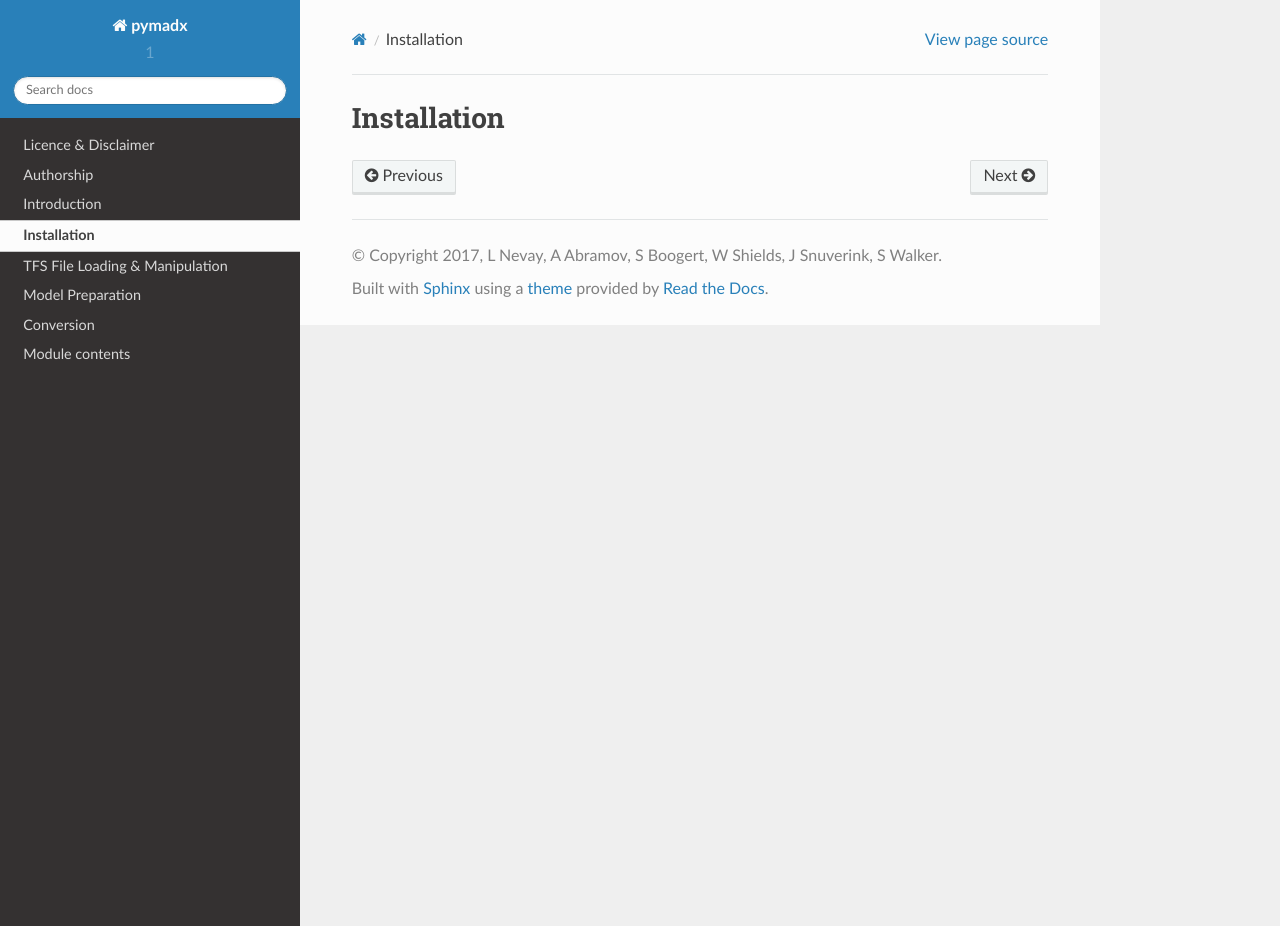
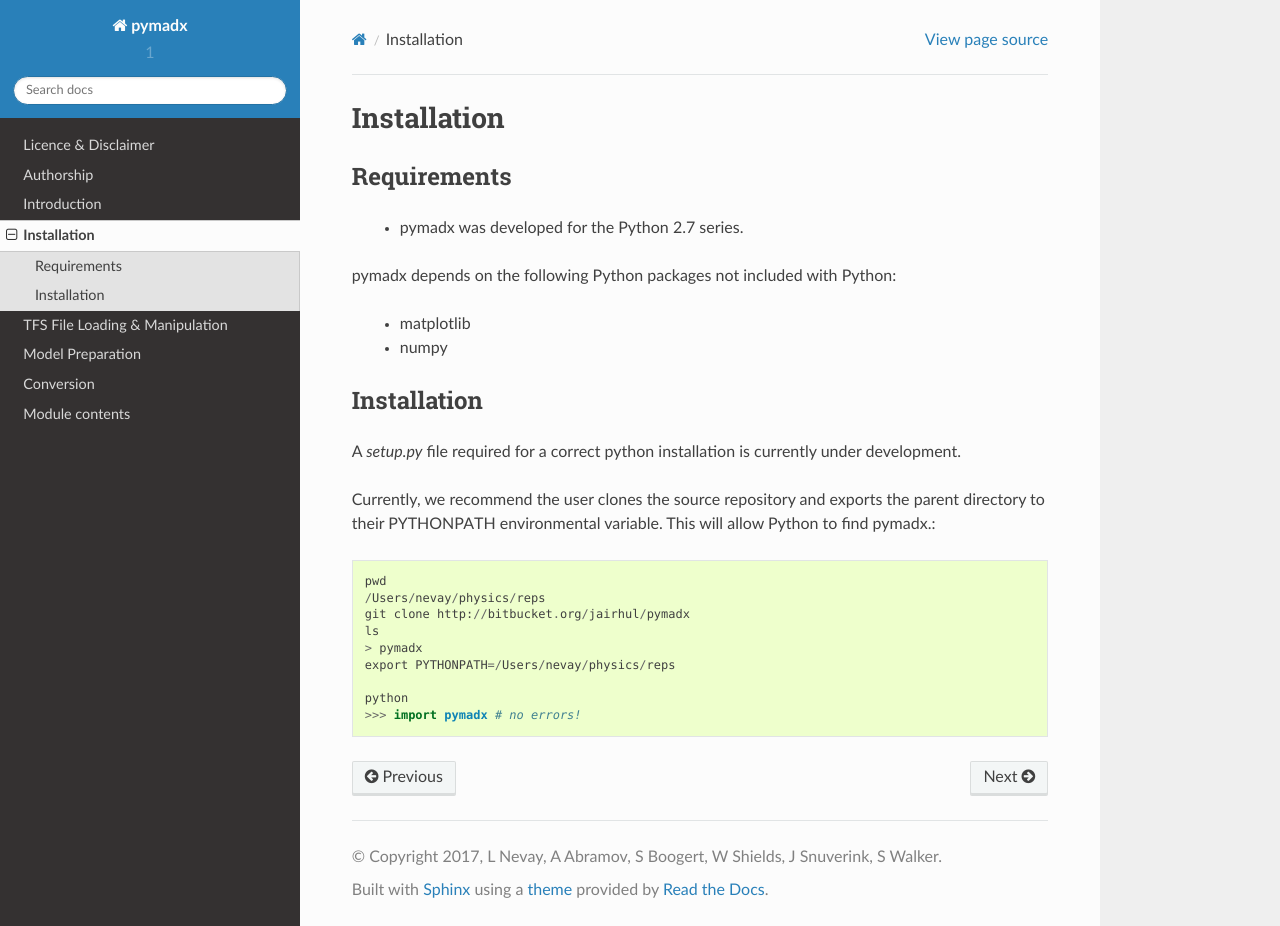
Before and after one commit to nikitakuklev/pymadx3, a Sphinx documentation site: the page built from docs/source/installation.rst, in a window 1280 px wide and 926 px high. Built offline with Sphinx 7.4.7 and the Read the Docs theme 2.0.0, drawn with Linux system fonts in a browser that asks for light colours.

Commit message:
Documentation.

```diff
--- a/docs/source/installation.rst
+++ b/docs/source/installation.rst
@@ -1,3 +1,33 @@
 ============
 Installation
 ============
+
+
+Requirements
+------------
+
+ * pymadx was developed for the Python 2.7 series.
+
+pymadx depends on the following Python packages not included with Python:
+
+ * matplotlib
+ * numpy
+
+Installation
+------------
+
+
+A `setup.py` file required for a correct python installation is currently under development.
+
+Currently, we recommend the user clones the source repository and exports the parent directory
+to their PYTHONPATH environmental variable. This will allow Python to find pymadx.::
+
+  pwd
+  /Users/nevay/physics/reps
+  git clone http://bitbucket.org/jairhul/pymadx
+  ls
+  > pymadx
+  export PYTHONPATH=/Users/nevay/physics/reps
+
+  python
+  >>> import pymadx # no errors!
--- a/docs/source/introduction.rst
+++ b/docs/source/introduction.rst
@@ -3,4 +3,6 @@
 ============
 
 pymadx is a set of classes and functions to load MADX output as well as prepare
-MADX models.
+MADX models. The package overall functions as a holder for any code required to
+load and manipulate MADX output data as well as prepare MADX and PTC models
+programmatically.
--- a/docs/source/tfsloading.rst
+++ b/docs/source/tfsloading.rst
@@ -109,8 +109,8 @@
 Indexing and Slicing
 ********************
 
-The instance may be indexed like a normal python iterable structure such as a list or a tuple.
-Square brackets with a number *i* will return the *ith* element in the sequence. A python 'slice'
+The instance may be indexed like a normal Python iterable structure such as a list or a tuple.
+Square brackets with a number *i* will return the *ith* element in the sequence. A Python 'slice'
 may also be used where a range of elements may be selected. If only one element is indexed a
 Python dictionary is returned for that element. If a range is required, another Tfs instance
 is returned::
```
Also changed, not shown: 1 other file.
